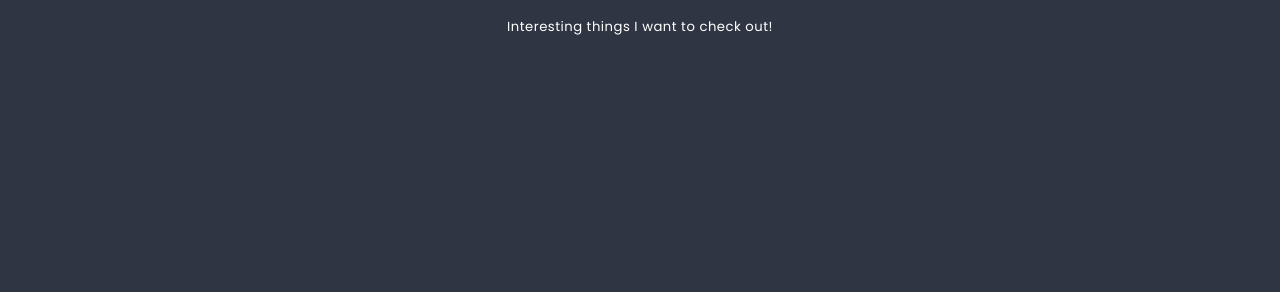
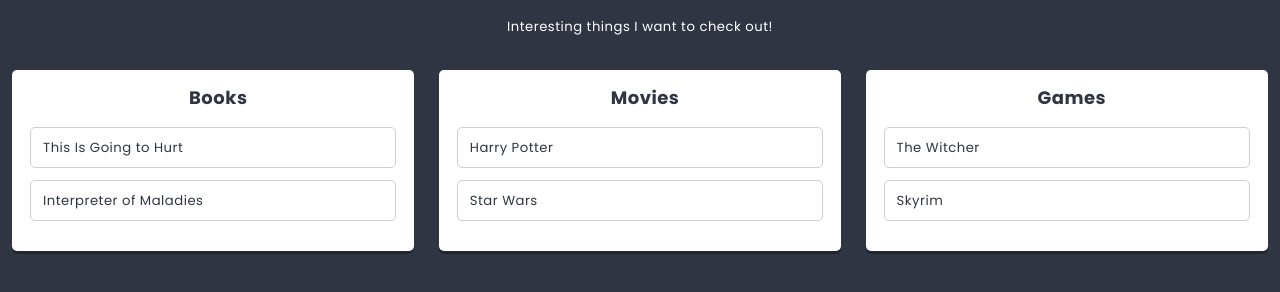
Before and after one commit to pcwitcher/react, a React app: page / in a window 1280 px wide. Shown: the part 362-654 px from the top of the page. Built offline with nearby package versions, Linux system fonts and the light colour scheme; the HTML template or start-up script is replaced by a standard one.

Commit message:
Refactoring lists and columns

```diff
--- a/src/components/App/App.js
+++ b/src/components/App/App.js
@@ -1,7 +1,7 @@
 import React from 'react';
 import styles from './App.scss';
 import PropTypes from 'prop-types';
-import List from '../List/List';
+import List from '../List/ListContainer';
 
 
 class App extends React.Component {
--- a/src/components/Column/Column.js
+++ b/src/components/Column/Column.js
@@ -2,14 +2,11 @@
 import styles from './Column.scss';
 import PropTypes from 'prop-types';
 import Card from '../Card/Card';
-import { settings } from '../../data/dataStore';
-import Creator from '../Creator/Creator';
+//import { settings } from '../../data/dataStore';
+//import Creator from '../Creator/Creator';
 import Icon from '../Icon/Icon';
 
 class Column extends React.Component {
-  state = {
-    cards: this.props.cards || [],
-  };
 
   static propTypes = {
     title: PropTypes.string.isRequired,
@@ -18,32 +15,24 @@
   };
 
 
-  addCard(title) {
-    this.setState(state => (
-      {
-        cards: [
-          ...state.cards,
-          {
-            key: state.cards.length ? state.cards[state.cards.length - 1].key + 1 : 0,
-            title,
-          },
-        ],
-      }
-    ));
-  }
+
 
   render() {
+    const { title, icon, cards } = this.props;
+
     return (
       <section className={styles.component}>
         <h3 className={styles.title}>
           <span className={styles.icon} />
-          <Icon name={this.props.icon} />
-          {this.props.title}
+          <Icon name={icon} />
+          {title}
         </h3>
-        {this.state.cards.map(({ key, ...cardProps }) => (
-          <Card key={key} {...cardProps} />
-        ))}
-        <Creator text={settings.cardCreatorText} action={title => this.addCard(title)} />
+        <div className={styles.cards}>
+          {cards.map(cardData => (
+            <Card key={cardData.id} {...cardData} />
+          ))}
+        </div>
+        {/*<Creator text={settings.cardCreatorText} action={title => this.addCard(title)} />*/}
       </section>
     );
   }
--- /dev/null
+++ b/src/components/Column/ColumnContainer.js
@@ -0,0 +1,10 @@
+import { connect } from 'react-redux';
+import Column from './Column';
+
+export const getCardForColumn = ({ cards }, columnId) => cards.filter(card => card.columnId == columnId);
+
+const mapStateToProps = (state, props) => ({
+  cards: getCardForColumn(state, props.id),
+});
+
+export default connect(mapStateToProps)(Column);
--- a/src/components/List/List.js
+++ b/src/components/List/List.js
@@ -1,7 +1,7 @@
 import React from 'react';
 import styles from './List.scss';
 import Hero from '../Hero/Hero';
-//import Column from '../Column/Column';
+import Column from '../Column/ColumnContainer';
 import PropTypes from 'prop-types';
 import { settings } from '../../data/dataStore';
 import ReactHtmlParser from 'react-html-parser';
@@ -23,7 +23,7 @@
 
   render() {
 
-    const { title, image, description } = this.props;
+    const { title, image, description, columns } = this.props;
 
     return (
       <section className={styles.component}>
@@ -31,12 +31,12 @@
         <div className={styles.description}>
           {ReactHtmlParser(description)}
         </div>
-        {/*<div className={styles.columns}>
-          {this.state.columns.map(({ key, ...columnProps }) => (
-            <Column key={key} {...columnProps} />
+        <div className={styles.columns}>
+          {columns.map(columnData => (
+            <Column key={columnData.id} {...columnData} />
           ))}
         </div>
-        <div className={styles.creator}>
+        {/*<div className={styles.creator}>
           <Creator text={settings.columnCreatorText} action={title => this.addColumn(title)} />
           </div>*/}
       </section>
--- /dev/null
+++ b/src/components/List/ListContainer.js
@@ -0,0 +1,10 @@
+import { connect } from 'react-redux';
+import List from './List';
+
+export const getColumnsForList = ({ columns }, listId) => columns.filter(column => column.listId == listId);
+
+const mapStateToProps = (state, props) => ({
+  columns: getColumnsForList(state, props.id),
+});
+
+export default connect(mapStateToProps)(List);
```
